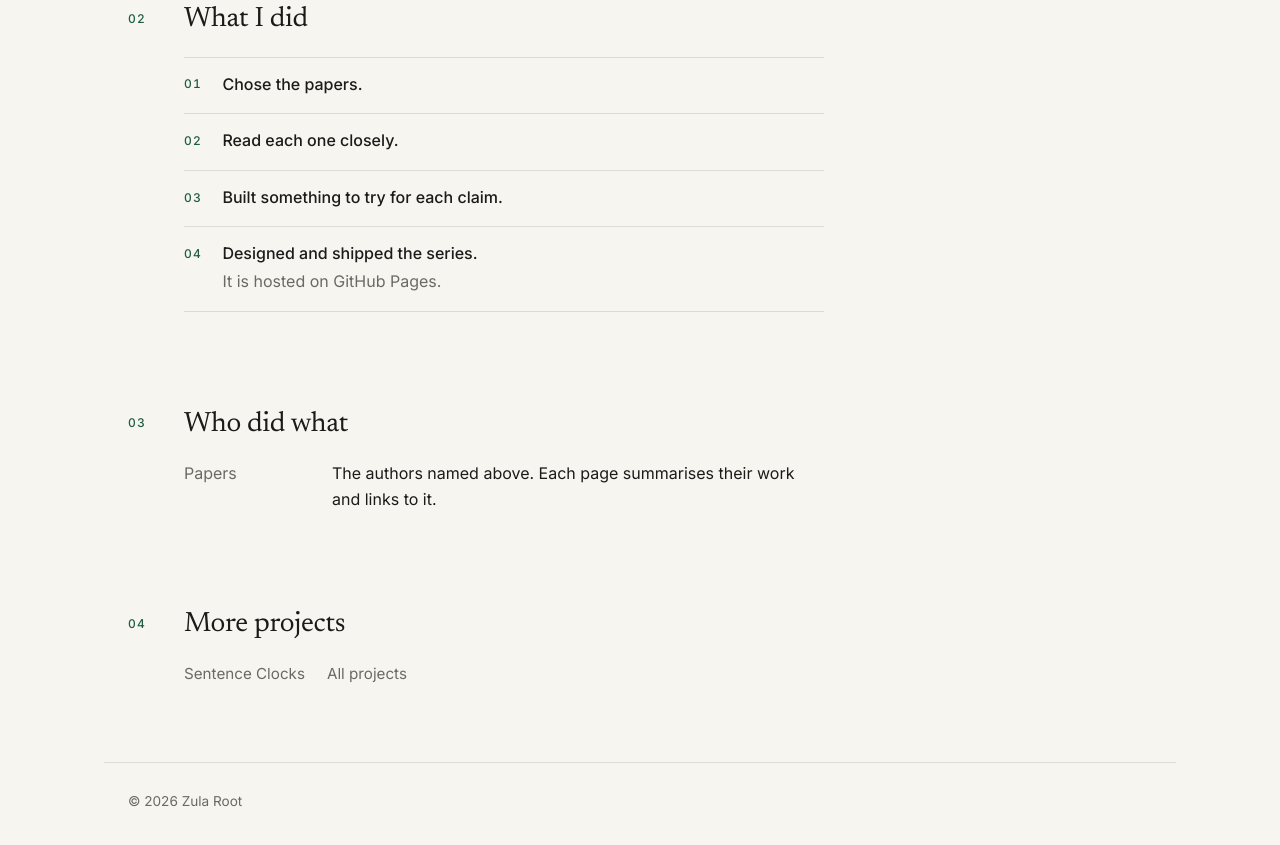
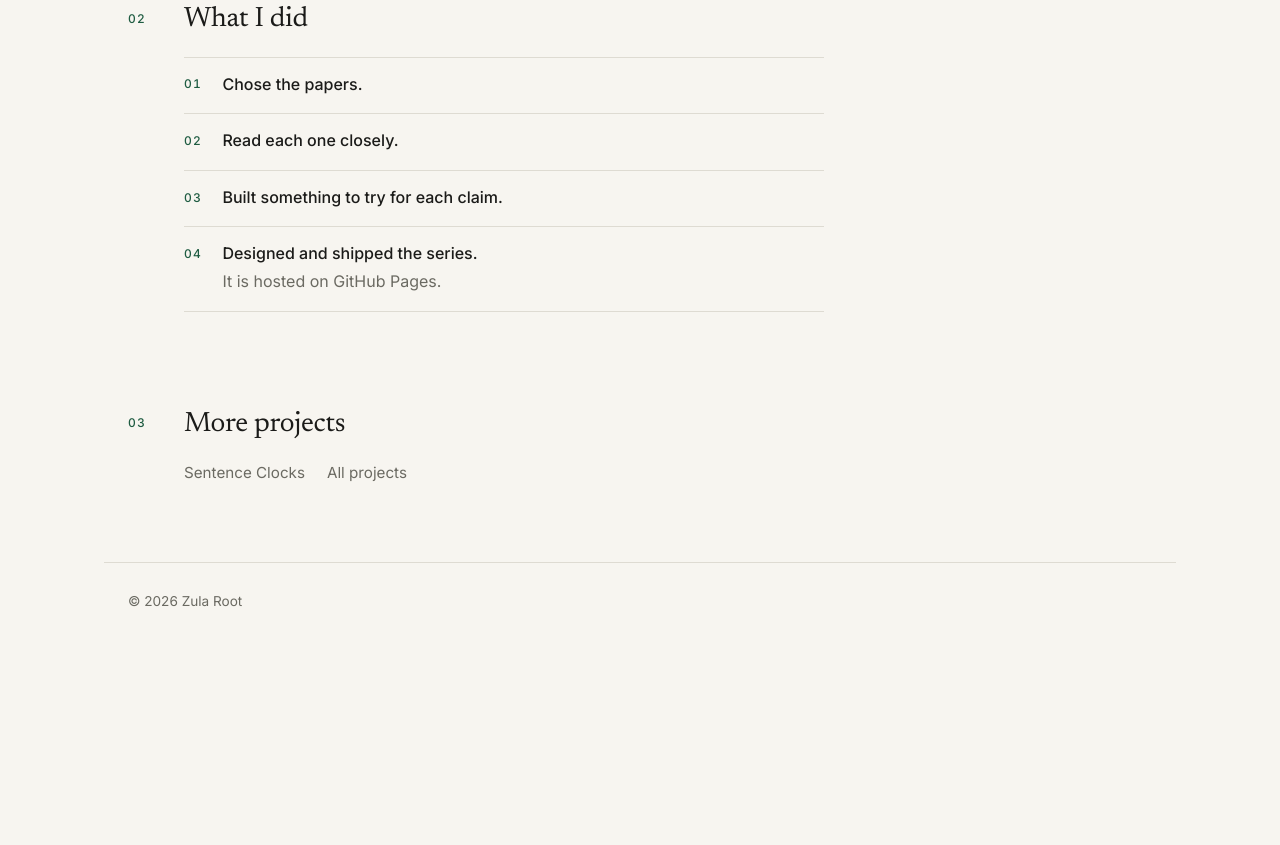
Before and after one commit to zula-root/zularoot.com, a plain HTML site: page projects/research-summaries.html in a window 1280 px wide. Shown: the part 1687-2532 px from the top of the page. After the commit the page ends 2355 px from the top, so only its background shows below. Drawn offline with Linux system fonts and the light colour scheme.

Commit message:
Research page: drop Who did what
Co-Authored-By: Claude Opus 5.5 <noreply@anthropic.com>

```diff
--- a/projects/research-summaries.html
+++ b/projects/research-summaries.html
@@ -101,19 +101,8 @@
       </div>
     </section>
 
-    <section class="section grid reveal" aria-labelledby="h-who">
+    <nav class="section grid" aria-label="More projects">
       <span class="num" aria-hidden="true">03</span>
-      <div class="body">
-        <h2 id="h-who">Who did what</h2>
-        <dl class="roles">
-          <dt>Papers</dt>
-          <dd>The authors named above. Each page summarises their work and links to it.</dd>
-        </dl>
-      </div>
-    </section>
-
-    <nav class="section grid" aria-label="More projects">
-      <span class="num" aria-hidden="true">04</span>
       <div class="body">
         <h2>More projects</h2>
         <ul class="more">
```
